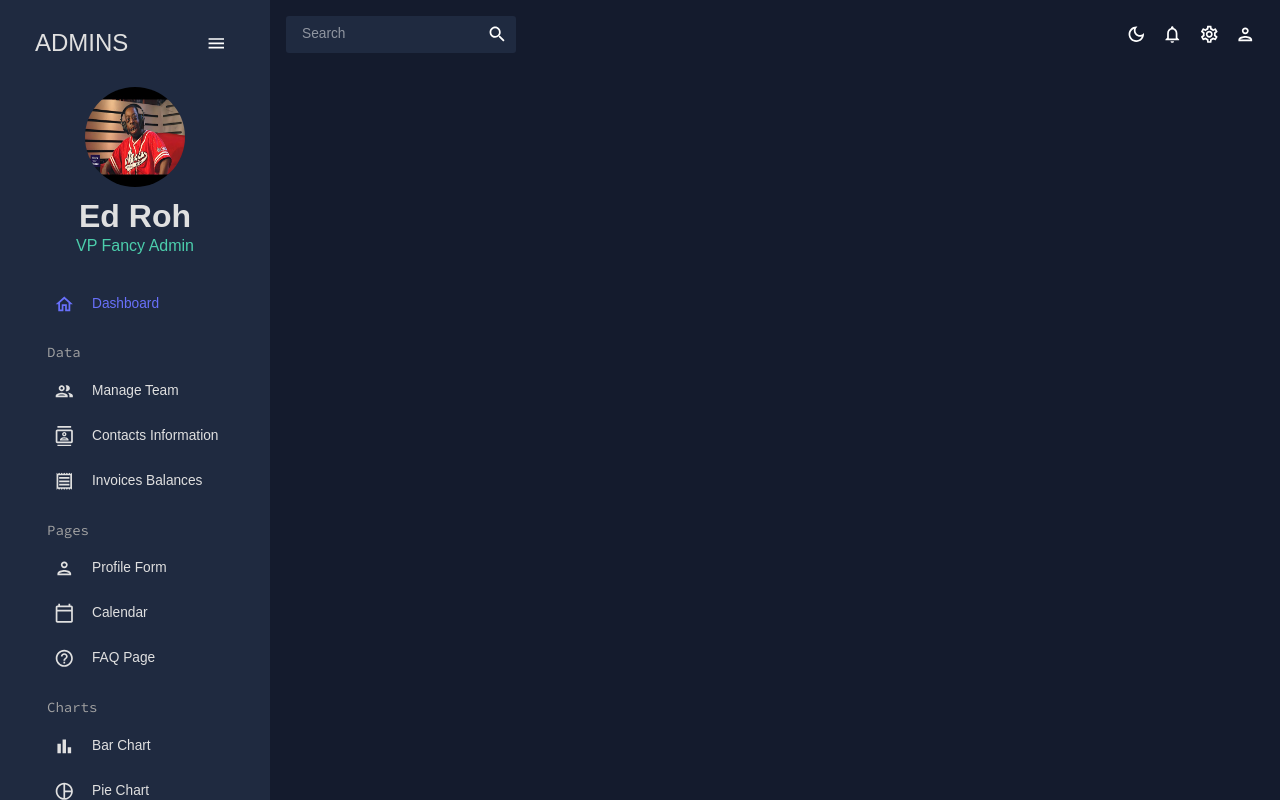
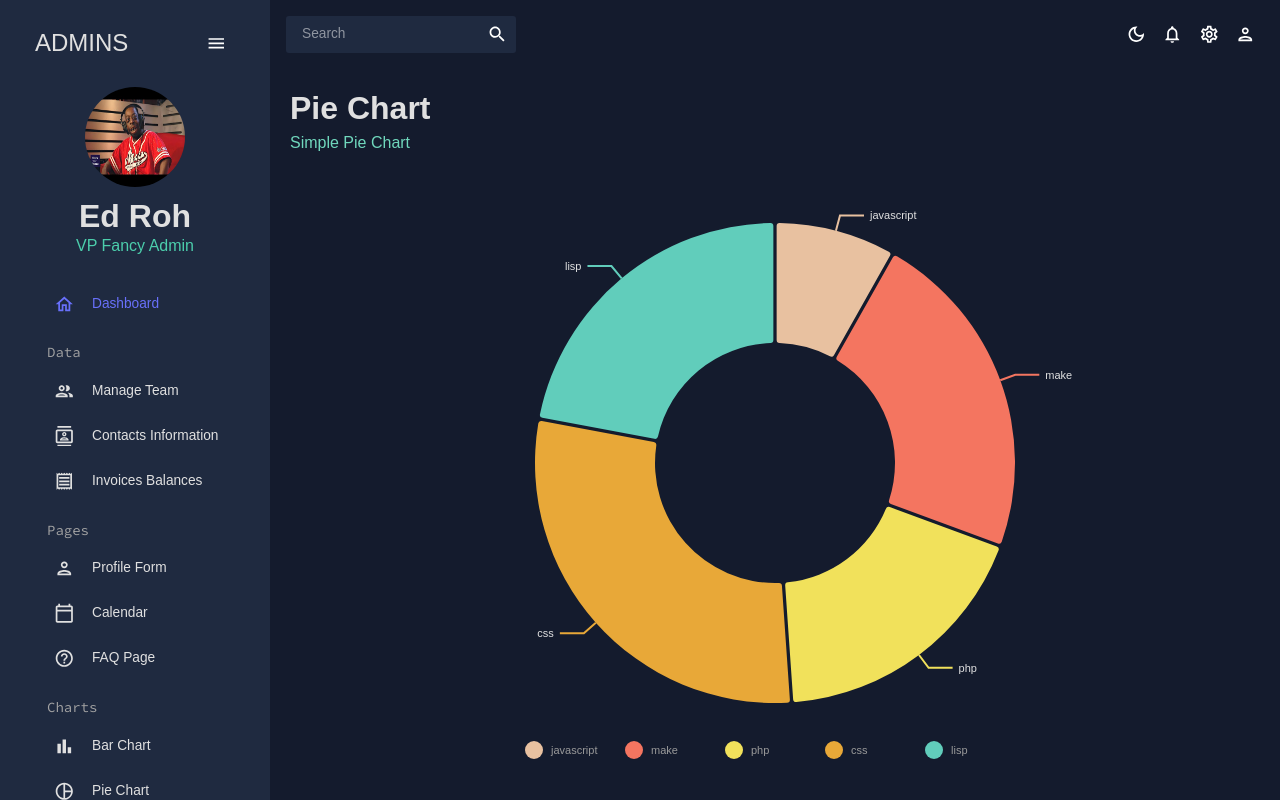
Before and after one commit to Armandosselimi/React-Admin, a React (Create React App) app: page /pie in a window 1280 px wide. Built offline with nearby package versions, Linux system fonts and the light colour scheme.

Commit message:
included a pie chart on the app

```diff
--- a/src/App.js
+++ b/src/App.js
@@ -12,6 +12,7 @@ import ProfileForm from "./app/pages/profileForm";
 import Calendar from "./app/pages/calendar";
 import FAQ from "./app/pages/faq";
 import Bar from "./app/pages/bar";
+import Pie from "./app/pages/pie";
 
 
 
@@ -37,7 +38,7 @@ function App() {
                             <Route path="/calendar" element={<Calendar />} />
                             <Route path="/faq" element={<FAQ />} />
                             <Route path="/bar" element={<Bar/>} />
-                            {/*<Route path="/pie" element={<Pie />} />*/}
+                            <Route path="/pie" element={<Pie />} />
                             {/*<Route path="/line" element={<Line />} />*/}
                             {/*<Route path="/geography" element={<Geography />} />*/}
                         </Routes>
--- a/src/app/components/BarChart.jsx
+++ b/src/app/components/BarChart.jsx
@@ -74,20 +74,7 @@ const BarChart = () => {
                     spacing: 10
                 }
             ]}
-            fill={[
-                {
-                    match: {
-                        id: 'fries'
-                    },
-                    id: 'dots'
-                },
-                {
-                    match: {
-                        id: 'sandwich'
-                    },
-                    id: 'lines'
-                }
-            ]}
+
             borderColor={{
                 from: 'color',
                 modifiers: [
--- /dev/null
+++ b/src/app/components/PIeChart.jsx
@@ -0,0 +1,111 @@
+import { ResponsivePie } from "@nivo/pie";
+
+import { useTheme } from "@mui/material";
+import {tokens} from "../../theme";
+import {mockPieData} from "../../data/mockData";
+
+
+const PieChart = () => {
+    const theme = useTheme();
+    const colors = tokens(theme.palette.mode);
+    return (
+        <ResponsivePie
+            data={mockPieData}
+            theme={{
+                axis: {
+                    domain: {
+                        line: {
+                            stroke: colors.grey[100],
+                        },
+                    },
+                    legend: {
+                        text: {
+                            fill: colors.grey[100],
+                        },
+                    },
+                    ticks: {
+                        line: {
+                            stroke: colors.grey[100],
+                            strokeWidth: 1,
+                        },
+                        text: {
+                            fill: colors.grey[100],
+                        },
+                    },
+                },
+                legends: {
+                    text: {
+                        fill: colors.grey[100],
+                    },
+                },
+            }}
+            margin={{ top: 40, right: 80, bottom: 80, left: 80 }}
+            innerRadius={0.5}
+            padAngle={0.7}
+            cornerRadius={3}
+            activeOuterRadiusOffset={8}
+            borderColor={{
+                from: "color",
+                modifiers: [["darker", 0.2]],
+            }}
+            arcLinkLabelsSkipAngle={10}
+            arcLinkLabelsTextColor={colors.grey[100]}
+            arcLinkLabelsThickness={2}
+            arcLinkLabelsColor={{ from: "color" }}
+            enableArcLabels={false}
+            arcLabelsRadiusOffset={0.4}
+            arcLabelsSkipAngle={7}
+            arcLabelsTextColor={{
+                from: "color",
+                modifiers: [["darker", 2]],
+            }}
+            defs={[
+                {
+                    id: "dots",
+                    type: "patternDots",
+                    background: "inherit",
+                    color: "rgba(255, 255, 255, 0.3)",
+                    size: 4,
+                    padding: 1,
+                    stagger: true,
+                },
+                {
+                    id: "lines",
+                    type: "patternLines",
+                    background: "inherit",
+                    color: "rgba(255, 255, 255, 0.3)",
+                    rotation: -45,
+                    lineWidth: 6,
+                    spacing: 10,
+                },
+            ]}
+            legends={[
+                {
+                    anchor: "bottom",
+                    direction: "row",
+                    justify: false,
+                    translateX: 0,
+                    translateY: 56,
+                    itemsSpacing: 0,
+                    itemWidth: 100,
+                    itemHeight: 18,
+                    itemTextColor: "#999",
+                    itemDirection: "left-to-right",
+                    itemOpacity: 1,
+                    symbolSize: 18,
+                    symbolShape: "circle",
+                    effects: [
+                        {
+                            on: "hover",
+                            style: {
+                                itemTextColor: "#000",
+                            },
+                        },
+                    ],
+                },
+            ]}
+        />
+    );
+};
+
+export default PieChart;
--- /dev/null
+++ b/src/app/components/pieChart.css
@@ -0,0 +1,3 @@
+.nivo-pie-legend-item:hover {
+    fill: red; /* Change the text color to red when hovering */
+}
--- /dev/null
+++ b/src/app/pages/pie/index.jsx
@@ -0,0 +1,18 @@
+import React from 'react';
+import {Box} from "@mui/material";
+import Header from "../../components/Header";
+import PieChart from "../../components/PIeChart";
+
+
+const Pie = () => {
+    return (
+        <Box m='20px'>
+            <Header title='Pie Chart' subtitle='Simple Pie Chart'/>
+            <Box height='75vh'>
+              <PieChart/>
+            </Box>
+        </Box>
+    );
+};
+
+export default Pie;
--- a/src/data/mockData.js
+++ b/src/data/mockData.js
@@ -427,36 +427,36 @@ export const mockBarData = [
 
 export const mockPieData = [
     {
-        id: "hack",
-        label: "hack",
-        value: 239,
-        color: "hsl(104, 70%, 50%)",
+        "id": "javascript",
+        "label": "javascript",
+        "value": 162,
+        "color": "hsl(98, 70%, 50%)"
     },
     {
-        id: "make",
-        label: "make",
-        value: 170,
-        color: "hsl(162, 70%, 50%)",
+        "id": "make",
+        "label": "make",
+        "value": 452,
+        "color": "hsl(205, 70%, 50%)"
     },
     {
-        id: "go",
-        label: "go",
-        value: 322,
-        color: "hsl(291, 70%, 50%)",
+        "id": "php",
+        "label": "php",
+        "value": 367,
+        "color": "hsl(25, 70%, 50%)"
     },
     {
-        id: "lisp",
-        label: "lisp",
-        value: 503,
-        color: "hsl(229, 70%, 50%)",
+        "id": "css",
+        "label": "css",
+        "value": 586,
+        "color": "hsl(60, 70%, 50%)"
     },
     {
-        id: "scala",
-        label: "scala",
-        value: 584,
-        color: "hsl(344, 70%, 50%)",
-    },
-];
+        "id": "lisp",
+        "label": "lisp",
+        "value": 444,
+        "color": "hsl(315, 70%, 50%)"
+    }
+]
 
 export const mockLineData = [
     {
```
